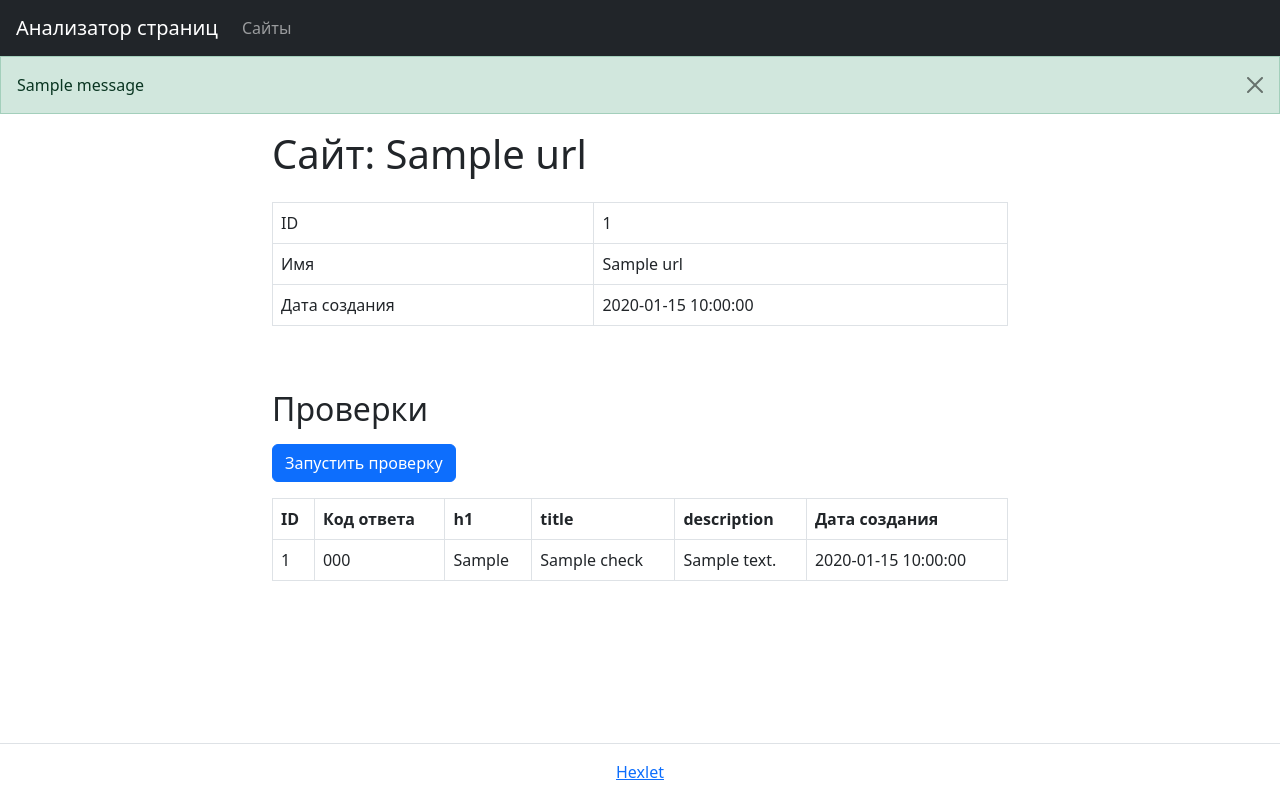
After one commit to bebcor/python-project-83, a Flask app: template hexlet_code/page_analyzer/templates/url.html in a window 1280 px wide. The commit adds this page. Run offline with Flask 3, Linux system fonts and the light colour scheme; the template is opened without the code that fills it: most values are stand-ins (such as "Sample title", 1, 10 or a date in 2020); one stand-in notice (Sample message) is shown.

Commit message:
step 3-6

```diff
--- /dev/null
+++ b/database.sql
@@ -0,0 +1,15 @@
+CREATE TABLE IF NOT EXISTS urls (
+    id BIGSERIAL PRIMARY KEY,
+    name VARCHAR(255) NOT NULL UNIQUE,
+    created_at TIMESTAMP DEFAULT CURRENT_TIMESTAMP
+);
+
+CREATE TABLE IF NOT EXISTS url_checks (
+    id BIGSERIAL PRIMARY KEY,
+    url_id BIGINT NOT NULL REFERENCES urls(id),
+    status_code INT,
+    h1 VARCHAR(255),
+    title VARCHAR(255),
+    description TEXT,
+    created_at TIMESTAMP DEFAULT CURRENT_TIMESTAMP
+);
--- a/hexlet_code/page_analyzer/app.py
+++ b/hexlet_code/page_analyzer/app.py
@@ -1,14 +1,197 @@
 import os
+from urllib.parse import urlparse
 
+import requests
+import validators
+from bs4 import BeautifulSoup
 from dotenv import load_dotenv
-from flask import Flask, render_template
+from flask import (
+    Flask,
+    flash,
+    get_flashed_messages,
+    redirect,
+    render_template,
+    request,
+    url_for,
+)
+
+from .database import init_db  # Убедитесь что init_db не требует аргументов
+from .url_repository import (
+    create_url,
+    create_url_check,
+    find_url_by_name,
+    get_all_urls_with_checks,
+    get_url_by_id,
+    get_url_checks,
+)
 
 load_dotenv()
 
 app = Flask(__name__)
 app.config['SECRET_KEY'] = os.getenv('SECRET_KEY')
 
+init_db()
+
+
+def normalize_url(url):
+    parsed = urlparse(url)
+    return f"{parsed.scheme}://{parsed.netloc}".lower()
+
 
 @app.route('/')
 def index():
-    return render_template('index.html')
+    messages = get_flashed_messages(with_categories=True)
+    return render_template('index.html', messages=messages)
+
+
+@app.route('/urls', methods=['POST'])
+def add_url():
+    url = request.form.get('url', '').strip()
+
+    if not url:
+        flash('URL обязателен', 'danger')
+        return render_template('index.html'), 422
+
+    if len(url) > 255:
+        flash('URL превышает 255 символов', 'danger')
+        return render_template('index.html'), 422
+
+    if not validators.url(url):
+        flash('Некорректный URL', 'danger')
+        return render_template('index.html'), 422
+
+    normalized_url = normalize_url(url)
+
+    try:
+        existing_url = find_url_by_name(normalized_url)
+
+        if existing_url:
+            flash('Страница уже существует', 'info')
+            url_id = existing_url[0]
+        else:
+            new_url = create_url(normalized_url)
+            url_id = new_url[0]
+            flash('Страница успешно добавлена', 'success')
+
+        return redirect(url_for('show_url', id=url_id))
+
+    except Exception as e:
+        app.logger.error(f'Database error: {str(e)}')
+        flash(f'Ошибка базы данных: {str(e)}', 'danger')
+        return render_template('index.html'), 500
+
+
+@app.route('/urls')
+def list_urls():
+    try:
+        urls_data = get_all_urls_with_checks()
+        formatted_urls = []
+        for url in urls_data:
+            formatted_urls.append({
+                'id': url[0],
+                'name': url[1],
+                'last_check_date': url[2].strftime('%Y-%m-%d')
+                if url[2] else None,
+                'last_check_status': url[3]
+            })
+        return render_template('urls.html', urls=formatted_urls)
+    except Exception as e:
+        app.logger.error(f'Error loading URLs: {str(e)}')
+        flash(f'Ошибка при загрузке сайтов: {str(e)}', 'danger')
+        return render_template('urls.html', urls=[]), 500
+
+
+@app.route('/urls/<int:id>')
+def show_url(id):
+    try:
+        url_row = get_url_by_id(id)
+
+        if not url_row:
+            flash('Страница не найдена', 'danger')
+            return redirect(url_for('index'))
+
+        url = {
+            'id': url_row[0],
+            'name': url_row[1],
+            'created_at': url_row[2].strftime('%Y-%m-%d') if url_row[2] else ''
+        }
+
+        checks = get_url_checks(id)
+        return render_template('url.html', url=url, checks=checks)
+
+    except Exception as e:
+        app.logger.error(f'Error loading URL {id}: {str(e)}')
+        flash(f'Ошибка при загрузке страницы: {str(e)}', 'danger')
+        return redirect(url_for('index'))
+
+
+@app.route('/urls/<int:id>/checks', methods=['POST'])
+def create_check(id):
+    try:
+        url_row = get_url_by_id(id)
+        if not url_row:
+            flash('Страница не найдена', 'danger')
+            return redirect(url_for('index'))
+
+        url_name = url_row[1]
+
+        try:
+            headers = {
+                'User-Agent': (
+                    'Mozilla/5.0 (Windows NT 10.0; Win64; x64) '
+                    'AppleWebKit/537.36 (KHTML, like Gecko) '
+                    'Chrome/58.0.3029.110 Safari/537.3'
+                )
+            }
+
+            response = requests.get(
+                url_name,
+                headers=headers,
+                timeout=10,
+                allow_redirects=True
+            )
+            response.raise_for_status()
+
+            if response.encoding is None:
+                response.encoding = 'utf-8'
+
+            status_code = response.status_code
+
+            soup = BeautifulSoup(response.text, 'html.parser')
+
+            h1 = soup.h1.get_text().strip() if soup.h1 else None
+            title = soup.title.string.strip() if soup.title else None
+
+            meta_description = soup.find('meta', attrs={'name': 'description'})
+            description = (
+                meta_description['content'].strip()
+                if meta_description and 'content' in meta_description.attrs
+                else None
+            )
+
+            create_url_check(id, status_code, h1, title, description)
+
+            flash('Страница успешно проверена', 'success')
+
+        except requests.exceptions.RequestException as e:
+            app.logger.error(f'Ошибка при проверке URL {url_name}: {str(e)}')
+            flash('Произошла ошибка при проверке', 'danger')
+
+        except Exception as e:
+            app.logger.error(
+                f'Ошибка при обработке страницы {url_name}: {str(e)}'
+            )
+            flash('Произошла ошибка при анализе страницы', 'danger')
+
+    except Exception as e:
+        app.logger.error(f'Ошибка при создании проверки для URL {id}: {str(e)}')
+        flash(f'Ошибка при создании проверки: {str(e)}', 'danger')
+
+    return redirect(url_for('show_url', id=id))
+
+
+@app.template_filter('truncate')
+def truncate_filter(s, length=100):
+    if s and len(s) > length:
+        return s[:length] + '...'
+    return s
--- /dev/null
+++ b/hexlet_code/page_analyzer/templates/base.html
@@ -0,0 +1,60 @@
+<!DOCTYPE html>
+<html lang="ru">
+<head>
+    <meta charset="UTF-8">
+    <meta name="viewport" content="width=device-width, initial-scale=1.0">
+    <title>{% block title %}{% endblock %}</title>
+    <link href="https://cdn.jsdelivr.net/npm/bootstrap@5.3.0/dist/css/bootstrap.min.css" rel="stylesheet">
+    <style>
+        body {
+            display: flex;
+            flex-direction: column;
+            min-height: 100vh;
+        }
+        main {
+            flex-grow: 1;
+        }
+        .alert {
+            margin-bottom: 0;
+        }
+        {% block extra_css %}{% endblock %}
+    </style>
+</head>
+<body>
+    <header class="flex-shrink-0">
+        <nav class="navbar navbar-expand-md navbar-dark bg-dark px-3">
+            <a class="navbar-brand" href="/">Анализатор страниц</a>
+            <div id="navbarNav">
+                <ul class="navbar-nav">
+                    <li class="nav-item">
+                        <a class="nav-link" href="/urls">Сайты</a>
+                    </li>
+                </ul>
+            </div>
+        </nav>
+    </header>
+
+    {% with messages = get_flashed_messages(with_categories=true) %}
+        {% if messages %}
+            {% for category, message in messages %}
+                <div class="alert alert-{{ category }} alert-dismissible fade show rounded-0" role="alert">
+                    {{ message }}
+                    <button type="button" class="btn-close" data-bs-dismiss="alert" aria-label="Close"></button>
+                </div>
+            {% endfor %}
+        {% endif %}
+    {% endwith %}
+
+    <main class="flex-grow-1">
+        {% block content %}{% endblock %}
+    </main>
+
+    <footer class="border-top py-3 mt-5 flex-shrink-0">
+        <div class="container-lg text-center">
+            <a href="https://ru.hexlet.io/" target="_blank">Hexlet</a>
+        </div>
+    </footer>
+
+    <script src="https://cdn.jsdelivr.net/npm/bootstrap@5.3.0/dist/js/bootstrap.bundle.min.js"></script>
+</body>
+</html>
--- /dev/null
+++ b/hexlet_code/page_analyzer/templates/url.html
@@ -0,0 +1,85 @@
+{% extends "base.html" %}
+
+{% block title %}Сайт: {{ url.name }}{% endblock %}
+
+{% block extra_css %}
+.table-container {
+    max-height: 400px;
+    overflow-y: auto;
+}
+.truncate-text {
+    max-width: 200px;
+    overflow: hidden;
+    text-overflow: ellipsis;
+    white-space: nowrap;
+}
+{% endblock %}
+
+{% block content %}
+<div class="container-lg mt-3">
+    <div class="row">
+        <div class="col-12 col-md-10 col-lg-8 mx-auto">
+            <div class="d-flex align-items-center mb-3">
+                <h1 class="me-3">Сайт: {{ url.name }}</h1>
+            </div>
+
+            <div class="table-responsive">
+                <table class="table table-bordered table-hover" data-test="url">
+                    <tbody>
+                        <tr>
+                            <td>ID</td>
+                            <td>{{ url.id }}</td>
+                        </tr>
+                        <tr>
+                            <td>Имя</td>
+                            <td>{{ url.name }}</td>
+                        </tr>
+                        <tr>
+                            <td>Дата создания</td>
+                            <td>{{ url.created_at }}</td>
+                        </tr>
+                    </tbody>
+                </table>
+            </div>
+
+            <h2 class="mt-5 mb-3">Проверки</h2>
+            <form action="{{ url_for('create_check', id=url.id) }}" method="post">
+                <input type="submit" class="btn btn-primary" value="Запустить проверку">
+            </form>
+
+            <div class="table-responsive mt-3 table-container">
+                <table class="table table-bordered table-hover" data-test="checks">
+                    <thead>
+                        <tr>
+                            <th>ID</th>
+                            <th>Код ответа</th>
+                            <th>h1</th>
+                            <th>title</th>
+                            <th>description</th>
+                            <th>Дата создания</th>
+                        </tr>
+                    </thead>
+                    <tbody>
+                        {% if checks %}
+                            {% for check in checks %}
+                                <tr>
+                                    <td>{{ check.id }}</td>
+                                    <td>{{ check.status_code or '' }}</td>
+                                    <td class="truncate-text">{{ check.h1 or '' }}</td>
+                                    <td class="truncate-text">{{ check.title or '' }}</td>
+                                    <td class="truncate-text">{{ check.description or '' }}</td>
+                                    <td>{{ check.created_at }}</td>
+                                </tr>
+                            {% endfor %}
+                        {% else %}
+                            <tr>
+                                <td colspan="6" class="text-center">Пока нет проверок</td>
+                            </tr>
+                        {% endif %}
+                    </tbody>
+                </table>
+            </div>
+        </div>
+    </div>
+</div>
+{% endblock %}
--- a/requirements.txt
+++ b/requirements.txt
@@ -2,3 +2,7 @@ Flask==3.1.0
 gunicorn==23.0.0
 python-dotenv==1.1.0
 ruff==0.11.4
+psycopg2-binary==2.9.10
+beautifulsoup4==4.13.4
+requests==2.32.4
+validators==0.35.0
```
Also changed, not shown: hexlet_code/page_analyzer/database.py (added, +45 -0 lines), hexlet_code/page_analyzer/templates/index.html (+14 -48 lines), hexlet_code/page_analyzer/templates/urls.html (added, +43 -0 lines), hexlet_code/page_analyzer/url_repository.py (added, +98 -0 lines), 2 other files.
